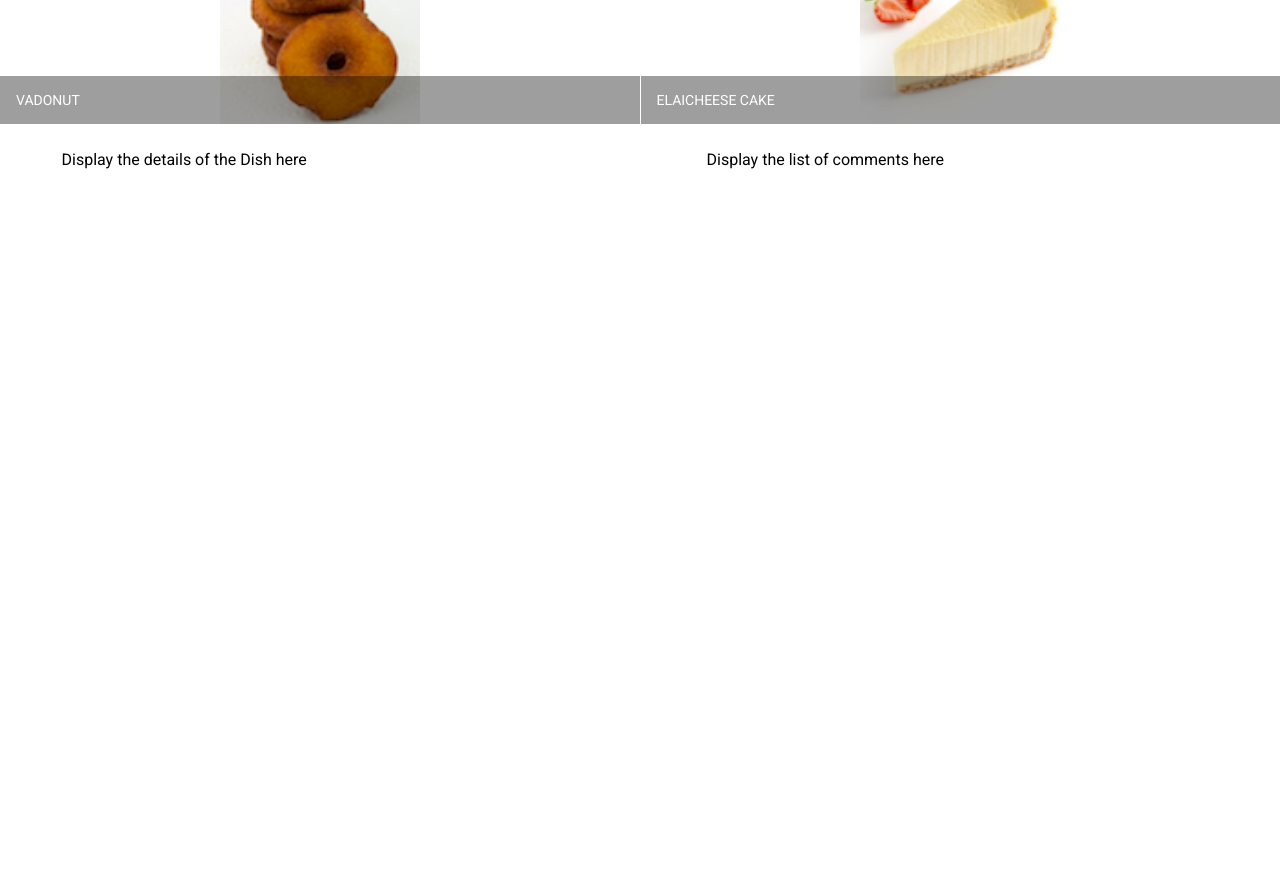
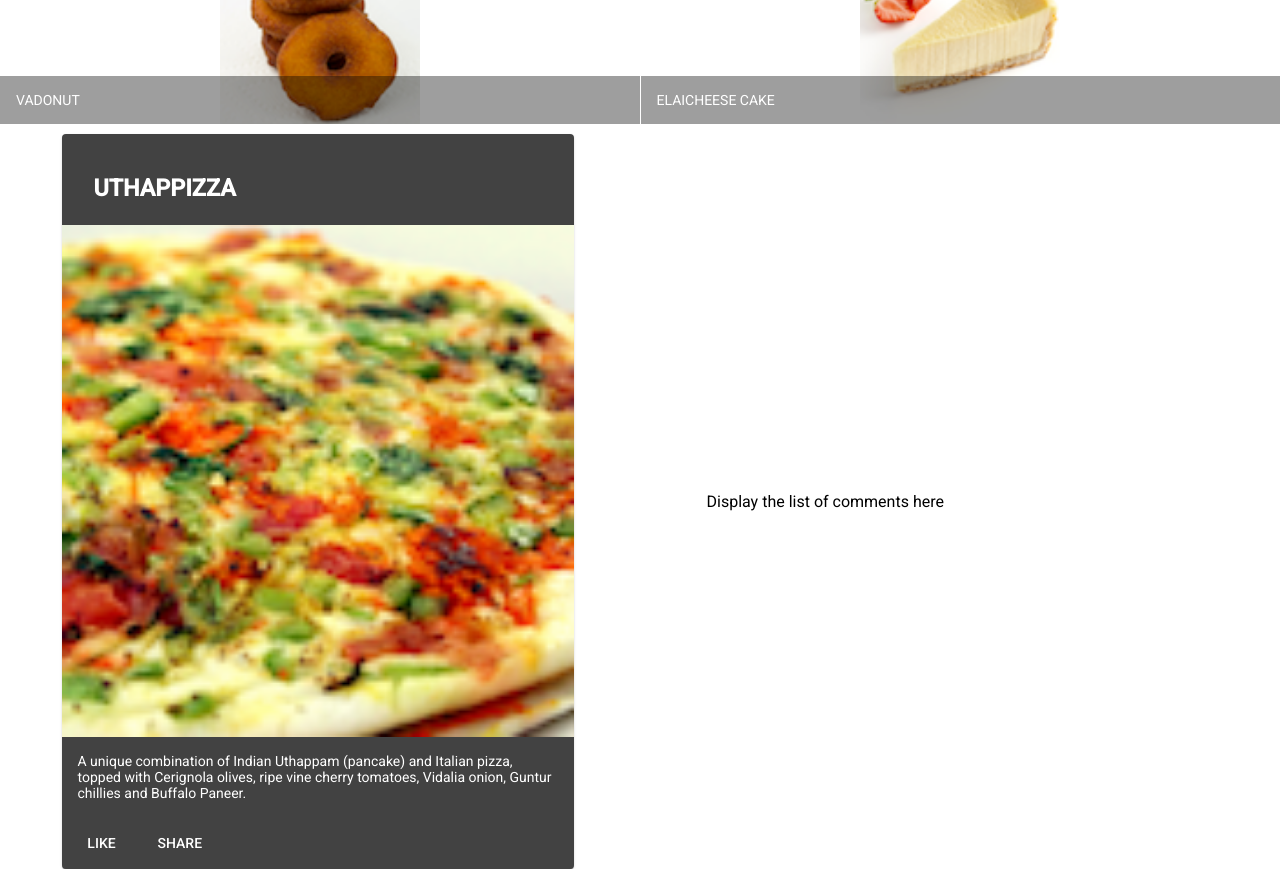
Before and after one commit to Musabpirzada/Resturant-web-App-in-Angular, an Angular app: page / in a window 1280 px wide. Shown: the part 420-1289 px from the top of the page. Before the commit the page ends 800 px from the top, so only its background shows below. Built offline with nearby package versions, Linux system fonts and the light colour scheme.

Commit message:
Dishdetail is modified by adding card in it

```diff
--- a/src/app/dishdetail/dishdetail.component.html
+++ b/src/app/dishdetail/dishdetail.component.html
@@ -7,7 +7,24 @@
     fxLayoutGap.xs="0">
 
   <div fxFlex="40">
-    <p>Display the details of the Dish here</p>
+    <div fxFlex *ngIf="selectedDish">
+        <mat-card>
+          <mat-card-header>
+            <mat-card-title>
+              <h3>{{selectedDish.name | uppercase}}</h3>
+            </mat-card-title>
+          </mat-card-header>
+          <img mat-card-image src={{selectedDish.image}} alt={{selectedDish.name}}>
+          <mat-card-content>
+            <p>{{selectedDish.description}}
+            </p>
+          </mat-card-content>
+          <mat-card-actions>
+            <button mat-button>LIKE</button>
+            <button mat-button>SHARE</button>
+          </mat-card-actions>
+        </mat-card>
+      </div>
   </div>
 
   <div fxFlex="40">
--- a/src/app/dishdetail/dishdetail.component.ts
+++ b/src/app/dishdetail/dishdetail.component.ts
@@ -1,4 +1,5 @@
 import { Component, OnInit } from '@angular/core';
+import { Dish } from '../shared/dish';
 
 @Component({
   selector: 'app-dishdetail',
@@ -6,10 +7,53 @@
   styleUrls: ['./dishdetail.component.css']
 })
 export class DishdetailComponent implements OnInit {
-
+dish = DISH;
+selectedDish = DISH;
   constructor() { }
 
   ngOnInit(): void {
   }
-
-}
+  };
+  const DISH = {
+    id: '0',
+    name: 'Uthappizza',
+    image: '/assets/images/uthappizza.png',
+    category: 'mains',
+    featured: true,
+    label: 'Hot',
+    price: '4.99',
+    // tslint:disable-next-line:max-line-length
+    description: 'A unique combination of Indian Uthappam (pancake) and Italian pizza, topped with Cerignola olives, ripe vine cherry tomatoes, Vidalia onion, Guntur chillies and Buffalo Paneer.',
+    comments:[
+      {
+          rating: 5,
+          comment: 'Imagine all the eatables, living in conFusion!',
+          author: 'John Lemon',
+          date: '2012-10-16T17:57:28.556094Z'
+      },
+      {
+          rating: 4,
+          comment: 'Sends anyone to heaven, I wish I could get my mother-in-law to eat it!',
+          author: 'Paul McVites',
+          date: '2014-09-05T17:57:28.556094Z'
+      },
+      {
+          rating: 3,
+          comment: 'Eat it, just eat it!',
+          author: 'Michael Jaikishan',
+          date: '2015-02-13T17:57:28.556094Z'
+      },
+      {
+          rating: 4,
+          comment: 'Ultimate, Reaching for the stars!',
+          author: 'Ringo Starry',
+          date: '2013-12-02T17:57:28.556094Z'
+      },
+      {
+          rating: 2,
+          comment: 'It\'s your birthday, we\'re gonna party!',
+          author: '25 Cent',
+          date: '2011-12-02T17:57:28.556094Z'
+        }
+    ]
+ };
```
